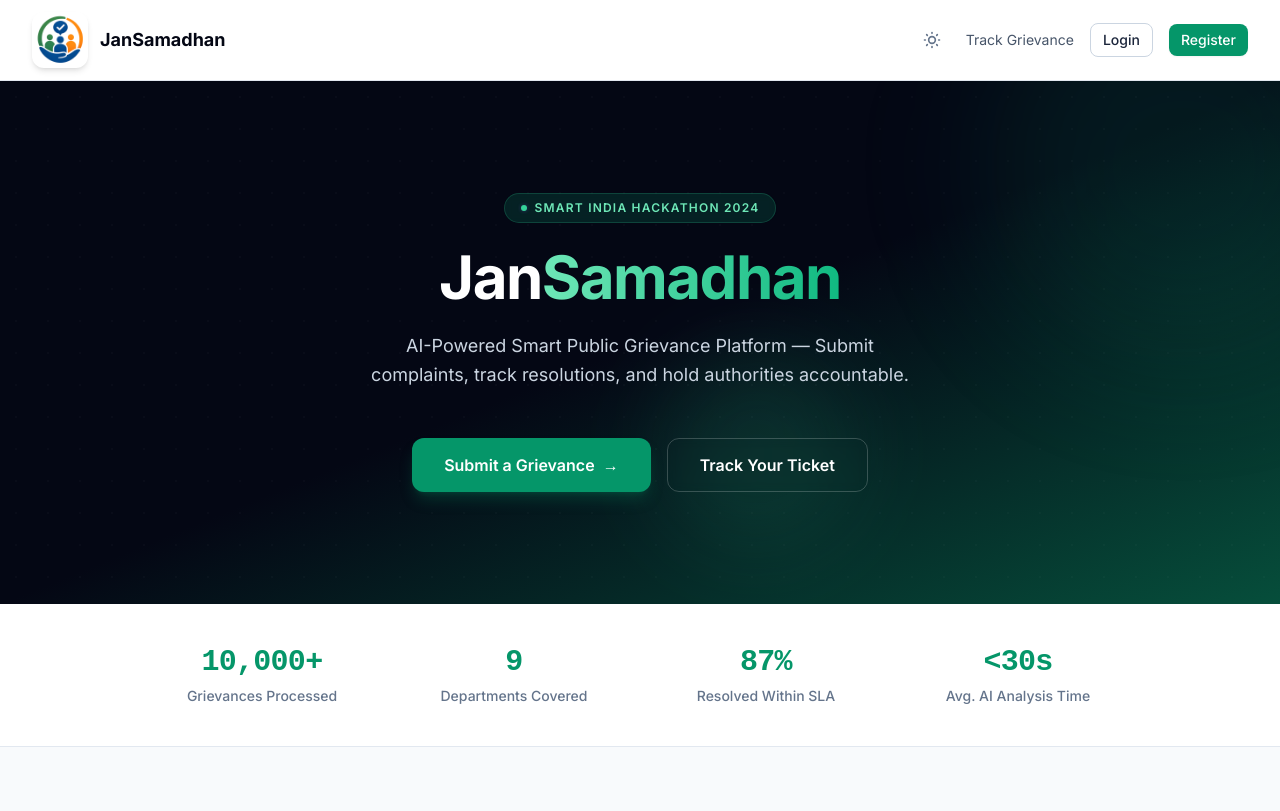
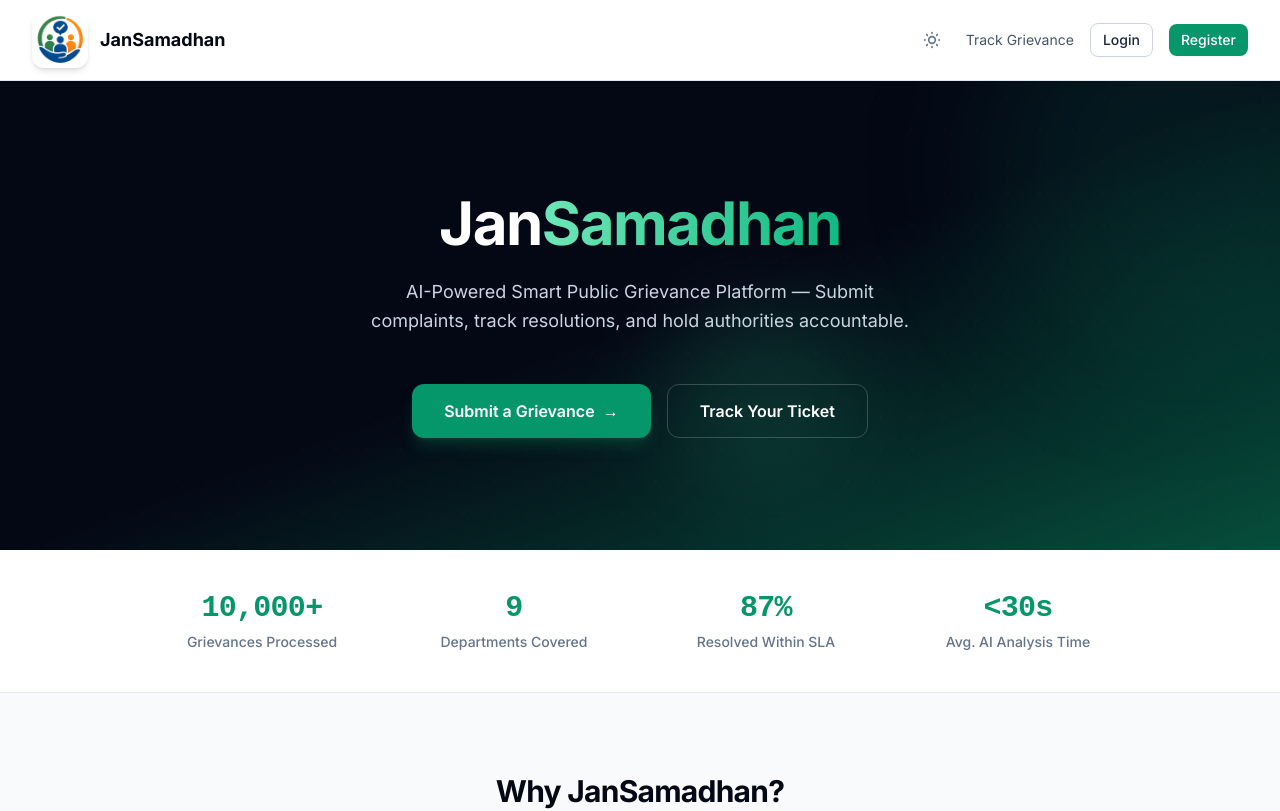
Before and after one commit to sameer2028/grievance-portal, a React (Vite) app in the folder frontend/: page / in a window 1280 px wide. Shown: the top 811 px of the page. Built offline with nearby package versions, Linux system fonts and the light colour scheme; no server answers.

Commit message:
Comment out hackathon span in LandingPage
Comment out the span element for the Smart India Hackathon 2024.

```diff
--- a/frontend/src/pages/LandingPage.jsx
+++ b/frontend/src/pages/LandingPage.jsx
@@ -60,10 +60,10 @@ const LandingPage = () => (
       </div>
 
       <div className="relative max-w-5xl mx-auto px-6 py-28 text-center">
-        <span className="inline-flex items-center gap-2 mb-6 px-4 py-1.5 bg-primary-500/15 border border-primary-400/20 rounded-full text-xs font-semibold uppercase tracking-widest text-primary-300 backdrop-blur-sm">
+        {/* <span className="inline-flex items-center gap-2 mb-6 px-4 py-1.5 bg-primary-500/15 border border-primary-400/20 rounded-full text-xs font-semibold uppercase tracking-widest text-primary-300 backdrop-blur-sm">
           <span className="w-1.5 h-1.5 rounded-full bg-primary-400 animate-glow-pulse" />
           Smart India Hackathon 2024
-        </span>
+        </span> */}
         <h1 className="text-5xl sm:text-6xl font-extrabold leading-tight mb-6 text-balance text-white tracking-tight">
           Jan<span className="text-transparent bg-clip-text bg-gradient-to-r from-primary-300 to-primary-500">Samadhan</span>
         </h1>
```
